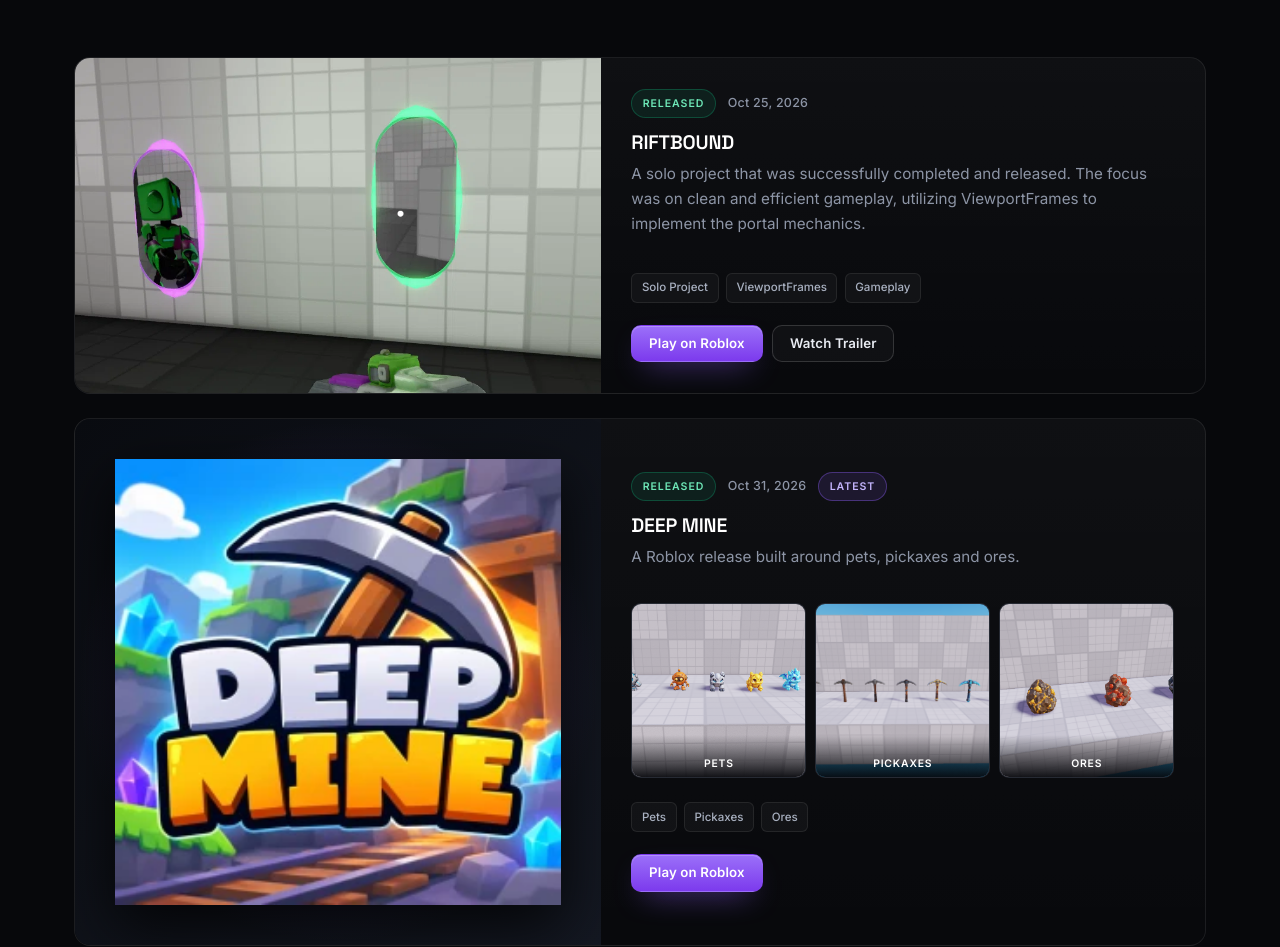
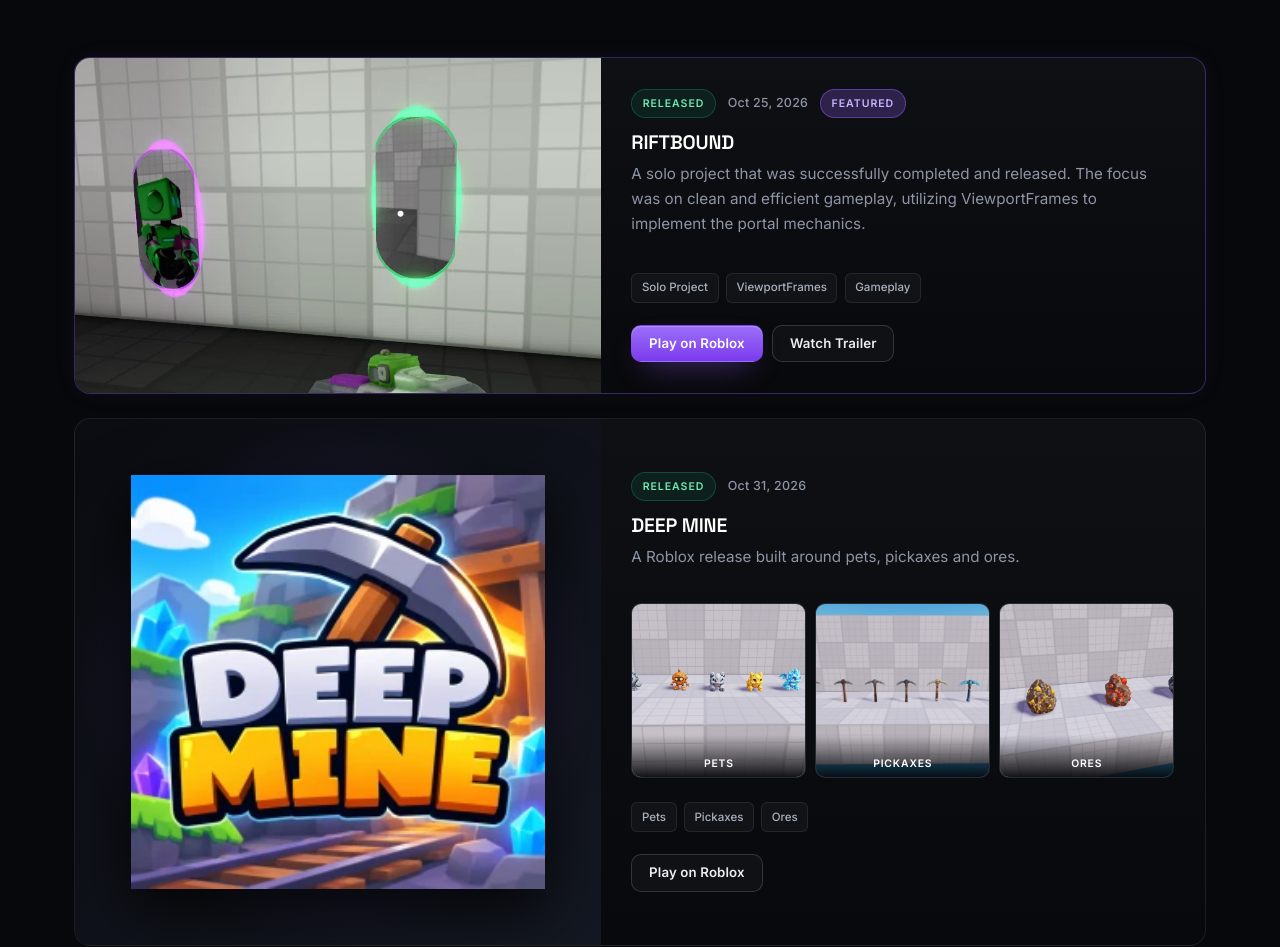
Before and after one commit to Baumeister-create/baumeister-create.github.io, a plain HTML site: page index.html in a window 1280 px wide. Shown: the part 1081-2028 px from the top of the page. Drawn offline with Linux system fonts and the light colour scheme.

Commit message:
Update index.html

```diff
--- a/index.html
+++ b/index.html
@@ -724,6 +724,24 @@
             box-shadow: 0 28px 60px -34px rgba(139, 92, 246, 0.55), 0 20px 50px -34px #000;
         }
 
+        /* --- FEATURED: RIFTBOUND --- */
+        .project-card--featured {
+            border-color: rgba(139, 92, 246, 0.35);
+            box-shadow: 0 0 30px -10px rgba(139, 92, 246, 0.15);
+        }
+        .project-card--featured:hover {
+            border-color: rgba(139, 92, 246, 0.6);
+            box-shadow: 0 0 40px -5px rgba(139, 92, 246, 0.25), 0 20px 50px -34px #000;
+        }
+
+        /* --- LESS PROMINENT: DEEP MINE --- */
+        .project-card--dm {
+            opacity: 0.9;
+        }
+        .project-card--dm:hover {
+            opacity: 1;
+        }
+
         .project-card__media {
             position: relative;
             min-height: 320px;
@@ -797,12 +815,12 @@
         }
         .project-card--dm .project-card__media img {
             object-fit: contain;
-            padding: 2.5rem;
+            padding: 3.5rem; /* Increased padding makes the image smaller and less dominant */
             filter: drop-shadow(0 20px 30px rgba(0, 0, 0, 0.8));
             transition: transform 0.5s var(--ease), filter 0.5s var(--ease);
         }
         .project-card--dm .project-card__media:hover img {
-            transform: scale(1.08) translateY(-5px);
+            transform: scale(1.05) translateY(-5px);
             filter: drop-shadow(0 25px 40px rgba(139, 92, 246, 0.4));
         }
 
@@ -1621,8 +1639,8 @@
 
                 <div class="projects">
 
-                    <!-- RIFTBOUND -->
-                    <article class="project-card reveal">
+                    <!-- RIFTBOUND (FEATURED) -->
+                    <article class="project-card project-card--featured reveal">
                         <button class="project-card__media" type="button"
                                 data-img="images/riftbound-portal.png"
                                 data-caption="RIFTBOUND – Portal Gameplay"
@@ -1633,6 +1651,7 @@
                             <div class="project-meta">
                                 <span class="badge badge--released">Released</span>
                                 <time datetime="2026-10-25">Oct 25, 2026</time>
+                                <span class="badge badge--new" style="background: rgba(139, 92, 246, 0.25); border-color: rgba(139, 92, 246, 0.5);">Featured</span>
                             </div>
                             <h3>RIFTBOUND</h3>
                             <p>
@@ -1656,7 +1675,7 @@
                         </div>
                     </article>
 
-                    <!-- DEEP MINE -->
+                    <!-- DEEP MINE (LESS PROMINENT) -->
                     <article class="project-card project-card--dm reveal">
                         <button class="project-card__media" type="button"
                                 data-img="images/deep-mine-icon.png"
@@ -1668,7 +1687,6 @@
                             <div class="project-meta">
                                 <span class="badge badge--released">Released</span>
                                 <time datetime="2026-10-31">Oct 31, 2026</time>
-                                <span class="badge badge--new">Latest</span>
                             </div>
                             <h3>DEEP MINE</h3>
                             <p>
@@ -1705,7 +1723,7 @@
                                 <span class="tag">Ores</span>
                             </div>
                             <div class="actions">
-                                <a class="btn btn--primary btn--sm"
+                                <a class="btn btn--ghost btn--sm"
                                    href="https://www.roblox.com/games/96899032251703/DEEP-MINE"
                                    target="_blank" rel="noopener noreferrer">Play on Roblox</a>
                             </div>
```
